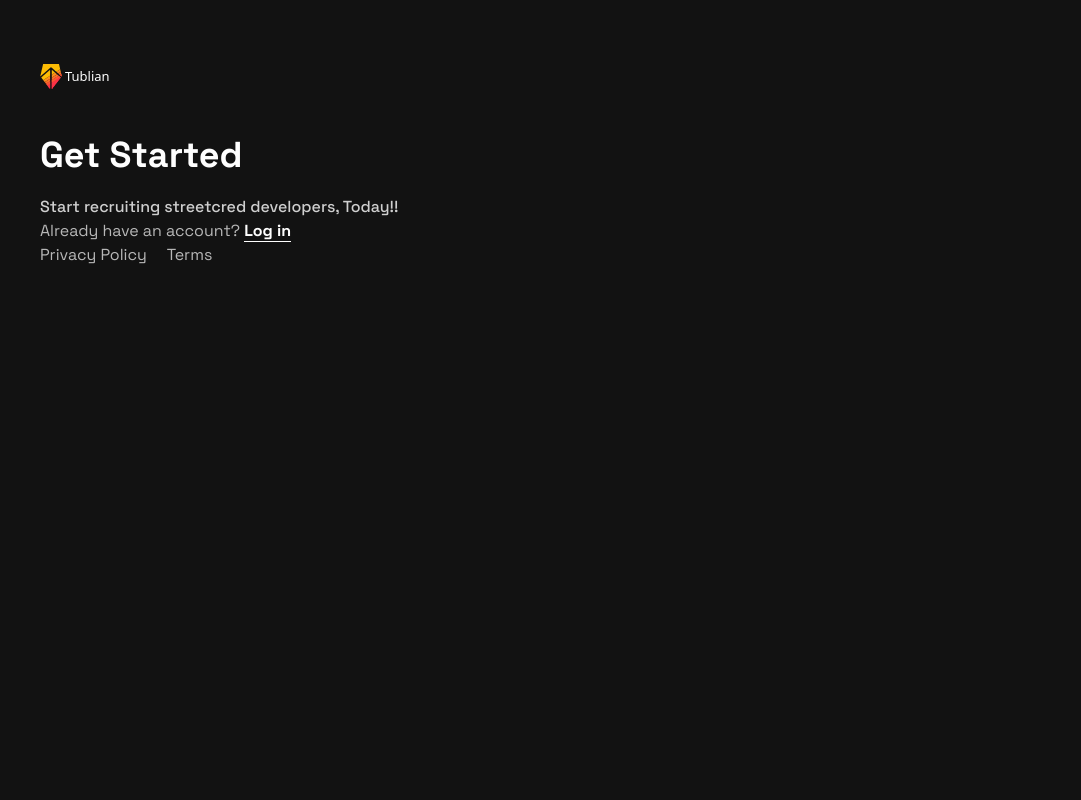
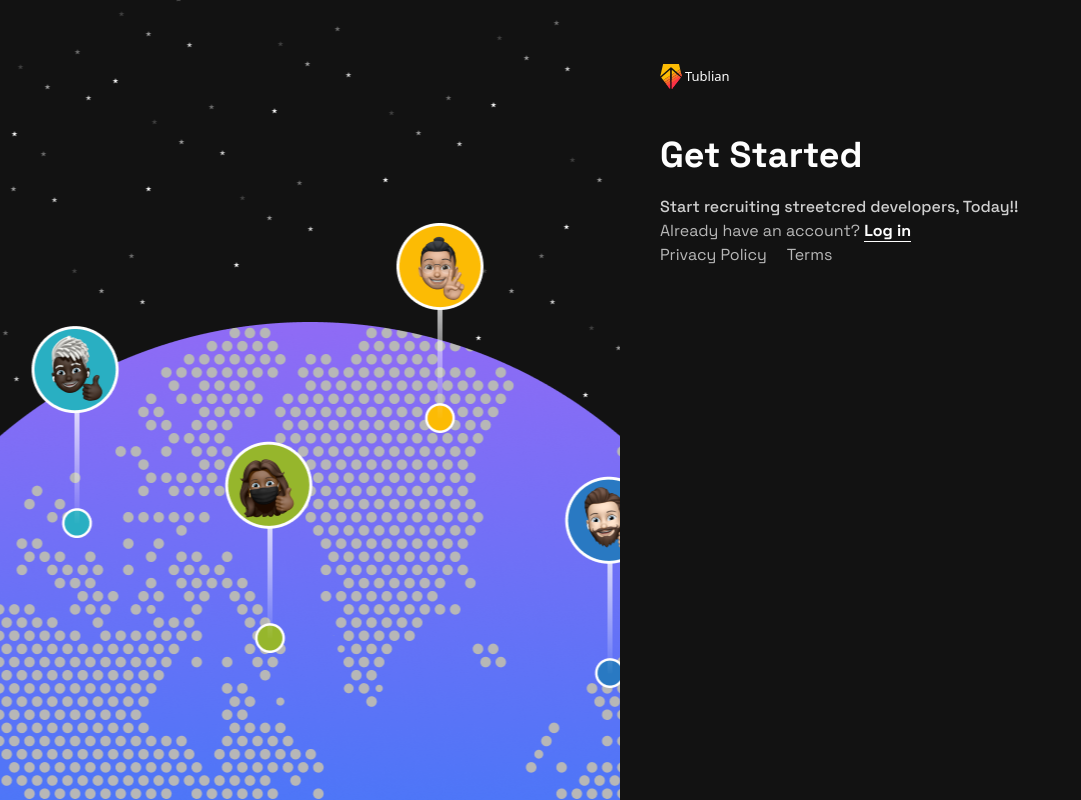
Before and after one commit to IEdiong/tublian-frontend-challenge, an Angular app: page / in a window 1280 px wide. Shown: the whole page, without its empty margins (0-1081 px from the left). Built offline with nearby package versions, Linux system fonts and the light colour scheme; a web font is replaced by a local one.

Commit message:
add background image

```diff
--- a/src/app/app.component.html
+++ b/src/app/app.component.html
@@ -1,4 +1,6 @@
-<main class="pb-[47px] ps-10 pt-16">
+<main class="flex min-h-screen">
+  <div class="bg-illustration-one bg-top-4 flex-1"></div>
+  <div class="flex-1 pb-[47px] ps-10 pt-16">
     <div>
       <a
         href="https://tublian.com"
@@ -28,4 +30,5 @@
       <a href="https://www.tublian.com/privacy">Privacy Policy</a>
       <a href="https://www.tublian.com/terms">Terms</a>
     </div>
+  </div>
 </main>
--- a/tailwind.config.js
+++ b/tailwind.config.js
@@ -21,6 +21,12 @@ module.exports = {
           900: "#121212",
         },
       },
+      backgroundImage: {
+        "illustration-one": "url('/assets/illustration-get-started.png')",
+      },
+      backgroundPosition: {
+        "top-4": "center top -0.25rem",
+      },
     },
   },
   plugins: [],
```
Also changed, not shown: src/assets/illustration-get-started.png (added). Lines whose indentation alone changed are shown as unchanged.
